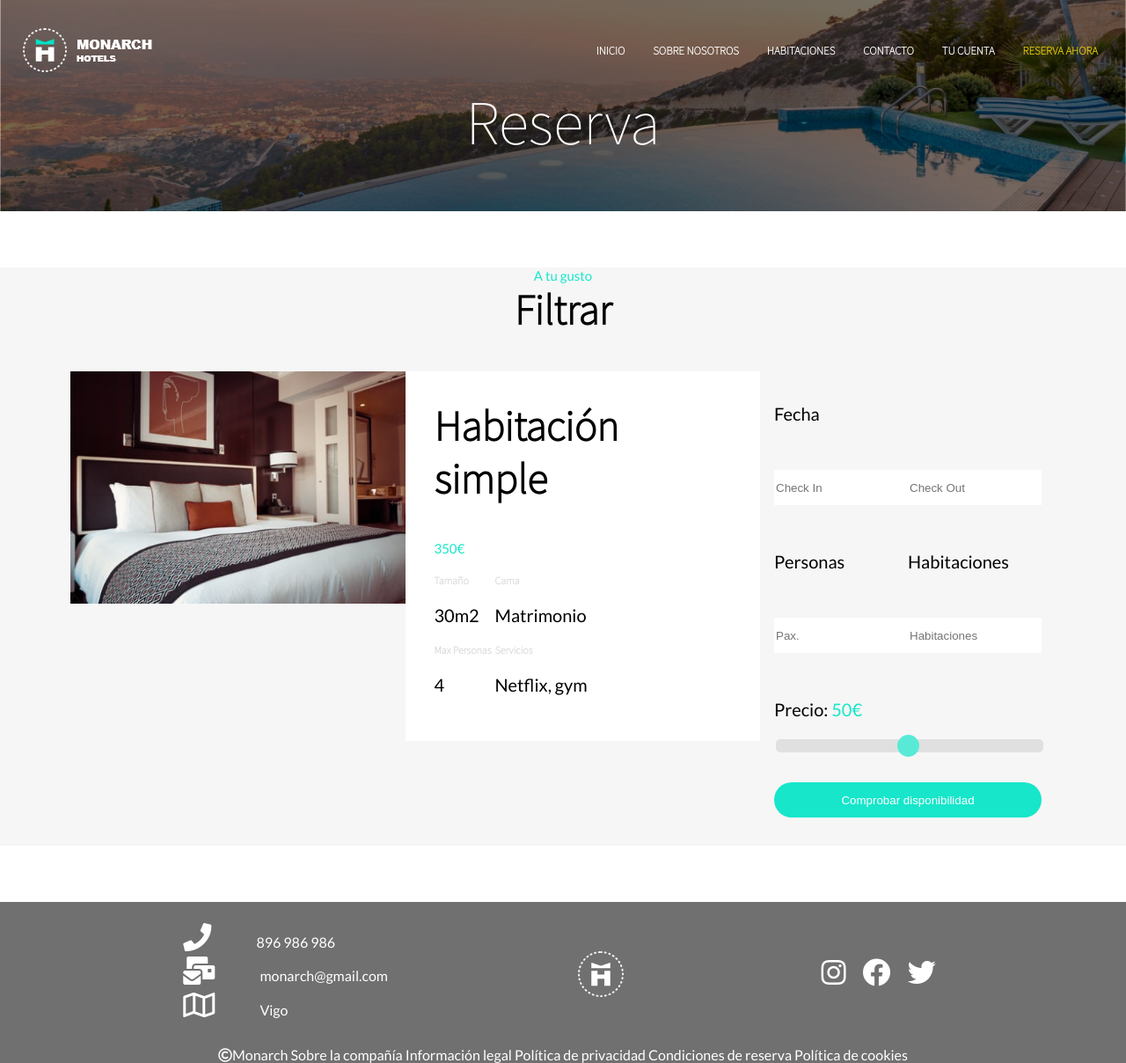
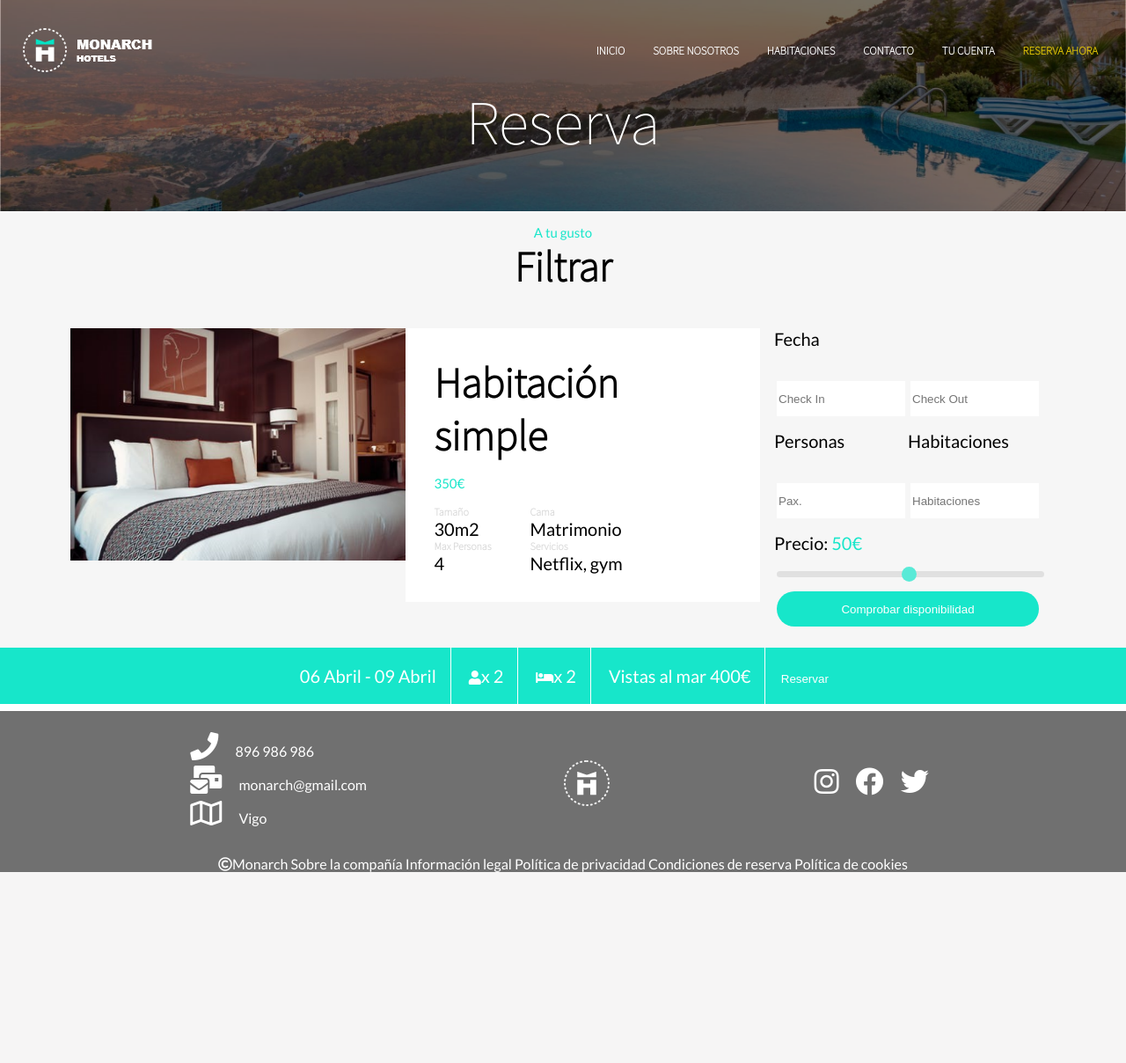
Before and after one commit to Diesouto/MonarchHotel, a PHP site: page /reserva.html in a window 1280 px wide. Shown: the whole page at 88% size. After the commit the page ends 991 px from the top, so only its background shows below. Run offline with PHP 8.4, Linux system fonts and the light colour scheme; some libraries are stand-ins or nearby versions.

Commit message:
Resumen reserva

```diff
--- a/css/_footer.scss
+++ b/css/_footer.scss
@@ -30,7 +30,7 @@ footer {
 
 #footer-contacto li a i {
     margin-bottom: 0.2em;
-    margin-right: 1.5em;
+    margin-right: 0.5em;
 }
 
 .form-row {
--- a/css/_reserva.scss
+++ b/css/_reserva.scss
@@ -1,3 +1,16 @@
+@media (max-width:960px)  {
+    /* smartphones, Android phones, landscape iPhone */
+
+    #habitaciones {
+        flex: 0 0 100%;
+    }
+
+    #filtro {
+        order: -1;
+        flex: 0 0 100%;
+    }
+}
+
 #habitaciones {
     flex:70%;
 }
@@ -6,6 +19,31 @@
     flex: 30%;
     text-align: start;
 }
+
+#filtro * {
+    margin-top: 0;
+}
+
+#filtro li {
+    padding-top: 0;
+}
+
+#filtro li input {
+    margin: 0 3px;
+}
+
+/**?**/
+#contentfiltro {
+    margin-top: 0;
+}
+
+#contentfiltro h4{
+    margin-top: 0;
+    padding-top: 1em;
+}
+/**/
+
+
 
 .foto {
     width:50%;
@@ -21,8 +59,18 @@
     padding: 2em;
 }
 
+.info * {
+    margin: 0;
+    padding: 0;
+}
+
 .info ul li {
     display: inline-block;
+}
+
+.info ul li {
+    margin-top: 1em;
+    margin-right: 2.5em;
 }
 
 #contenedorfiltro {
@@ -34,17 +82,31 @@
     width: 100%;
 }
 
-@media (max-width:960px)  {
-    /* smartphones, Android phones, landscape iPhone */
 
-    #habitaciones {
-        flex: 0 0 100%;
-    }
+/*INFORESERVA*/
+#inforeserva {
+    position: fixed;
+    left: 0;
+    bottom: 0;
+    width: 100%;
+    background-color: $colorPrincipal;
+    color: white;
+    text-align: center;
+ }
 
-    #filtro {
-        order: -1;
-        flex: 0 0 100%;
-    }
+ #inforeserva form {
+     margin: 0%;
+     width: 100%;
+ }
+
+ #inforeserva form * {
+     display: inline-block;
+     height: 100%;
+ }
+
+ #inforeserva form div {
+    border-right: 1px solid white;
+    padding: 0 1em
 }
 
 
@@ -56,7 +118,7 @@
   .slider {
     -webkit-appearance: none;
     width: 100%;
-    height: 15px;
+    height: .5em;
     border-radius: 5px;
     background: $fondoClaro;
     outline: none;
@@ -69,12 +131,16 @@
     opacity: 1;
   }
 
+  .slider:focus {
+      background-color: $colorPrincipal;
+  }
+
   .slider::-webkit-slider-thumb {
     -webkit-appearance: none;
     appearance: none;
-    width: 25px;
-    height: 25px;
-    border-radius: 50%;
+    width: 1.3em;
+    height: 1.3em;
+    border-radius: 100%;
     background: $colorPrincipal;
     cursor: pointer;
   }
--- a/css/styles.css
+++ b/css/styles.css
@@ -354,48 +354,6 @@ ul li a {
   margin-right: 1em;
 }
 
-#habitaciones {
-  -webkit-box-flex: 70%;
-      -ms-flex: 70%;
-          flex: 70%;
-}
-
-#filtro {
-  -webkit-box-flex: 30%;
-      -ms-flex: 30%;
-          flex: 30%;
-  text-align: start;
-}
-
-.foto {
-  width: 50%;
-}
-
-.foto img {
-  width: 100%;
-}
-
-.info {
-  background-color: white;
-  text-align: start;
-  padding: 2em;
-}
-
-.info ul li {
-  display: inline-block;
-}
-
-#contenedorfiltro {
-  -ms-flex-negative: 0;
-      flex-shrink: 0;
-  -ms-flex-wrap: wrap;
-      flex-wrap: wrap;
-}
-
-#spanTexto p {
-  width: 100%;
-}
-
 @media (max-width: 960px) {
   /* smartphones, Android phones, landscape iPhone */
   #habitaciones {
@@ -413,6 +371,107 @@ ul li a {
   }
 }
 
+#habitaciones {
+  -webkit-box-flex: 70%;
+      -ms-flex: 70%;
+          flex: 70%;
+}
+
+#filtro {
+  -webkit-box-flex: 30%;
+      -ms-flex: 30%;
+          flex: 30%;
+  text-align: start;
+}
+
+#filtro * {
+  margin-top: 0;
+}
+
+#filtro li {
+  padding-top: 0;
+}
+
+#filtro li input {
+  margin: 0 3px;
+}
+
+/**?**/
+#contentfiltro {
+  margin-top: 0;
+}
+
+#contentfiltro h4 {
+  margin-top: 0;
+  padding-top: 1em;
+}
+
+/**/
+.foto {
+  width: 50%;
+}
+
+.foto img {
+  width: 100%;
+}
+
+.info {
+  background-color: white;
+  text-align: start;
+  padding: 2em;
+}
+
+.info * {
+  margin: 0;
+  padding: 0;
+}
+
+.info ul li {
+  display: inline-block;
+}
+
+.info ul li {
+  margin-top: 1em;
+  margin-right: 2.5em;
+}
+
+#contenedorfiltro {
+  -ms-flex-negative: 0;
+      flex-shrink: 0;
+  -ms-flex-wrap: wrap;
+      flex-wrap: wrap;
+}
+
+#spanTexto p {
+  width: 100%;
+}
+
+/*INFORESERVA*/
+#inforeserva {
+  position: fixed;
+  left: 0;
+  bottom: 0;
+  width: 100%;
+  background-color: #17e6ca;
+  color: white;
+  text-align: center;
+}
+
+#inforeserva form {
+  margin: 0%;
+  width: 100%;
+}
+
+#inforeserva form * {
+  display: inline-block;
+  height: 100%;
+}
+
+#inforeserva form div {
+  border-right: 1px solid white;
+  padding: 0 1em;
+}
+
 /*SLIDER*/
 .slidecontainer {
   width: 100%;
@@ -421,7 +480,7 @@ ul li a {
 .slider {
   -webkit-appearance: none;
   width: 100%;
-  height: 15px;
+  height: .5em;
   border-radius: 5px;
   background: #D8D8D8;
   outline: none;
@@ -435,12 +494,16 @@ ul li a {
   opacity: 1;
 }
 
+.slider:focus {
+  background-color: #17e6ca;
+}
+
 .slider::-webkit-slider-thumb {
   -webkit-appearance: none;
   appearance: none;
-  width: 25px;
-  height: 25px;
-  border-radius: 50%;
+  width: 1.3em;
+  height: 1.3em;
+  border-radius: 100%;
   background: #17e6ca;
   cursor: pointer;
 }
@@ -574,7 +637,7 @@ footer {
 
 #footer-contacto li a i {
   margin-bottom: 0.2em;
-  margin-right: 1.5em;
+  margin-right: 0.5em;
 }
 
 .form-row {
--- a/reserva.html
+++ b/reserva.html
@@ -25,7 +25,7 @@
         </div>
     </div>
 
-    <div class="content fondo-oscuro">
+    <div id="contentfiltro" class="content fondo-oscuro">
         <h4>A tu gusto</h4>
         <h3>Filtrar</h3>
 
@@ -87,6 +87,16 @@
         </div>
     </div>
 
+    <div id="inforeserva">
+        <form>
+            <div><p>06 Abril - 09 Abril</p></div>
+            <div><i class="fas fa-user"></i><p> x 2</p></div>
+            <div><i class="fas fa-bed"></i><p> x 2</p></div>
+            <div><p>Vistas al mar 400€</p></div>
+            <input class="button" type="submit" value="Reservar">
+        </form>
+    </div>
+
     <div id="footer"></div>
 
     <script src="js/sliderPrecio.js"></script>
```
Also changed, not shown: habitaciones.html (+38 -5 lines), js/carousel.js (+22 -7 lines), 1 other file.
